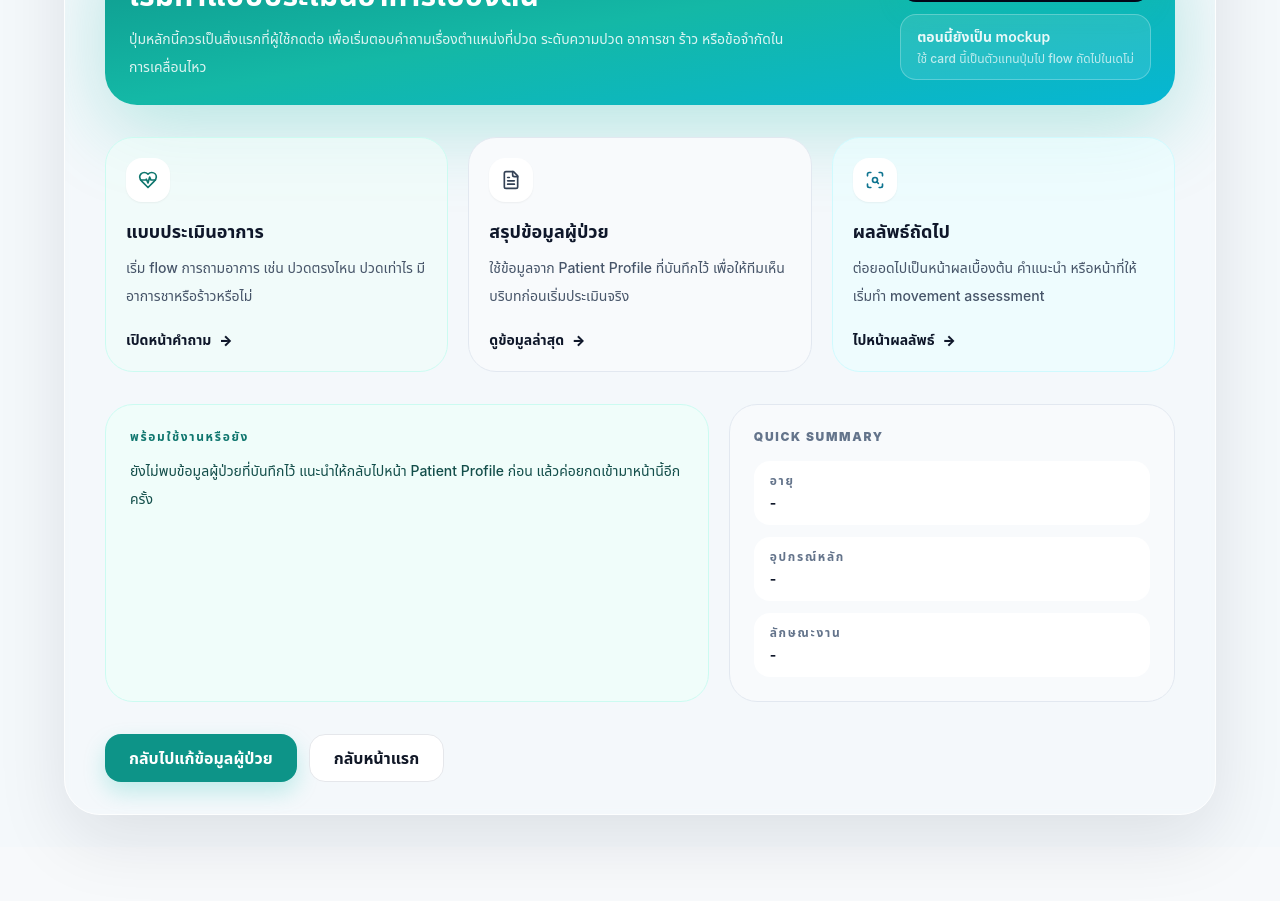
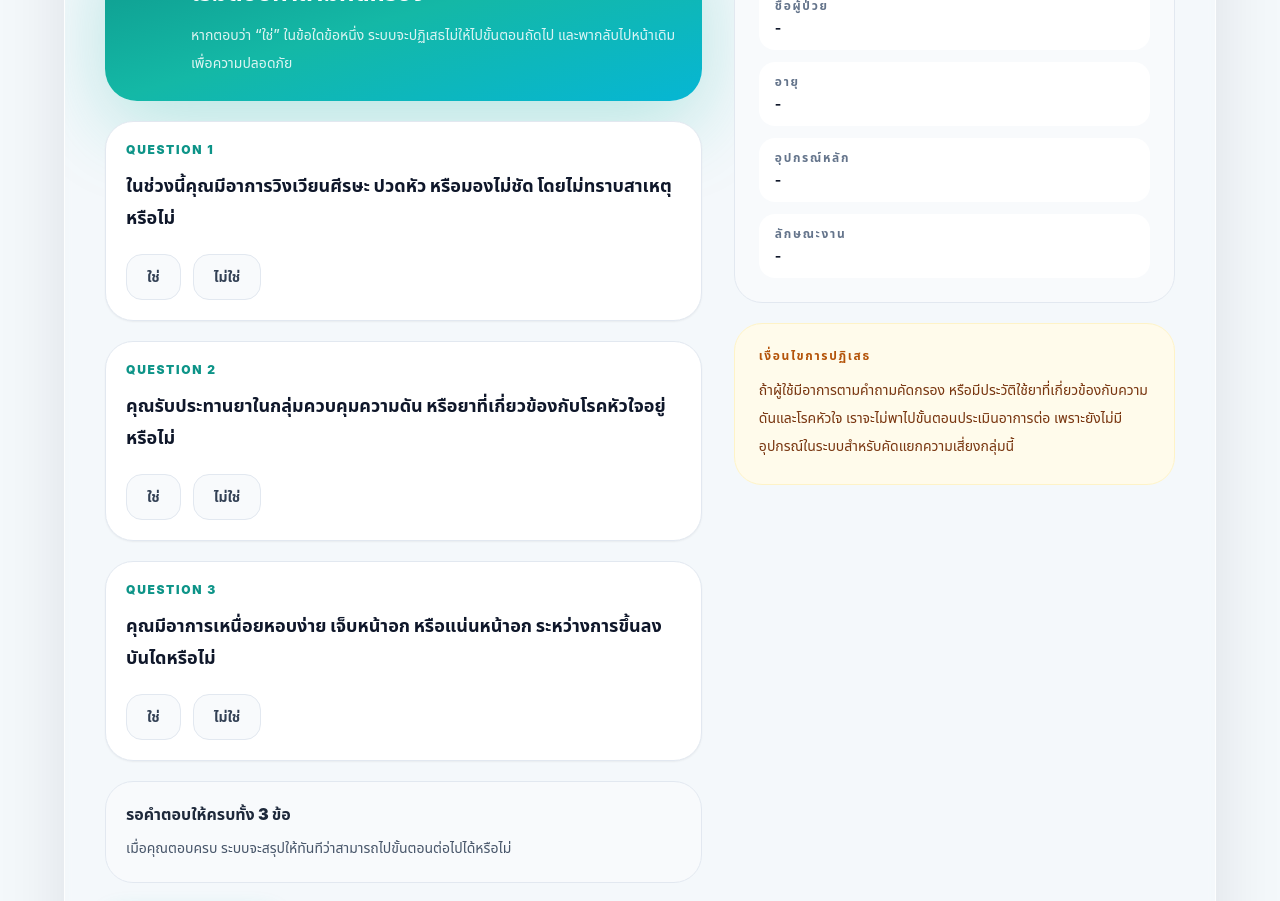
Before and after one commit to jimalike/minihack4, a Next.js app: page /assessment in a window 1280 px wide. Shown: the part 420-1321 px from the top of the page. Before the commit the page ends 1267 px from the top, so only its background shows below. Built offline with nearby package versions, Linux system fonts and the light colour scheme.

Commit message:
Add question Assesment

```diff
--- a/app/assessment/page.tsx
+++ b/app/assessment/page.tsx
@@ -1,14 +1,15 @@
 "use client";
 
 import {
+  AlertTriangle,
   ArrowLeft,
   ArrowRight,
+  CheckCircle2,
   ClipboardCheck,
-  FileText,
   HeartPulse,
-  ScanSearch,
 } from "lucide-react";
-import { useEffect, useState } from "react";
+import { useEffect, useMemo, useState } from "react";
+import { useRouter } from "next/navigation";
 
 import { Button } from "@/components/ui/button";
 import { cn } from "@/lib/utils";
@@ -16,6 +17,8 @@ import { cn } from "@/lib/utils";
 const STORAGE_KEY = "office-relief-patient-intake";
 
 type PatientIntake = {
+  firstName?: string;
+  lastName?: string;
   age: string;
   gender: "male" | "female" | "other";
   workDevice: "desktop" | "laptop" | "tablet";
@@ -23,8 +26,20 @@ type PatientIntake = {
   dominantHand: "right" | "left" | "both";
 };
 
+type Answer = "yes" | "no" | null;
+
+const SCREENING_QUESTIONS = [
+  "ในช่วงนี้คุณมีอาการวิงเวียนศีรษะ ปวดหัว หรือมองไม่ชัด โดยไม่ทราบสาเหตุหรือไม่",
+  "คุณรับประทานยาในกลุ่มควบคุมความดัน หรือยาที่เกี่ยวข้องกับโรคหัวใจอยู่หรือไม่",
+  "คุณมีอาการเหนื่อยหอบง่าย เจ็บหน้าอก หรือแน่นหน้าอก ระหว่างการขึ้นลงบันไดหรือไม่",
+] as const;
+
 export default function AssessmentPage() {
+  const router = useRouter();
   const [savedProfile, setSavedProfile] = useState<PatientIntake | null>(null);
+  const [answers, setAnswers] = useState<Answer[]>([null, null, null]);
+  const [redirecting, setRedirecting] = useState(false);
+  const [showRiskPopup, setShowRiskPopup] = useState(false);
 
   useEffect(() => {
     const raw = window.localStorage.getItem(STORAGE_KEY);
@@ -32,9 +47,29 @@ export default function AssessmentPage() {
     try {
       setSavedProfile(JSON.parse(raw) as PatientIntake);
     } catch {
-      // ignore bad local data
+      // ignore malformed local data
     }
   }, []);
+
+  const allAnswered = answers.every((answer) => answer !== null);
+  const hasRiskAnswer = answers.some((answer) => answer === "yes");
+  const canContinue = allAnswered && !hasRiskAnswer;
+
+  useEffect(() => {
+    if (!hasRiskAnswer) return;
+    setShowRiskPopup(true);
+    setRedirecting(true);
+    const timer = window.setTimeout(() => {
+      router.push("/");
+    }, 10000);
+    return () => window.clearTimeout(timer);
+  }, [hasRiskAnswer, router]);
+
+  const patientName = useMemo(() => {
+    if (!savedProfile) return "-";
+    const fullName = [savedProfile.firstName, savedProfile.lastName].filter(Boolean).join(" ").trim();
+    return fullName || "-";
+  }, [savedProfile]);
 
   return (
     <div className="min-h-screen bg-[#f4f8fb] px-4 py-8 text-slate-900 sm:px-6 lg:px-8">
@@ -56,7 +91,7 @@ export default function AssessmentPage() {
                   <div
                     className={cn(
                       "inline-flex items-center gap-2 rounded-full px-3 py-1.5 text-sm font-bold",
-                      item.active ? "bg-teal-600 text-white" : "bg-white text-slate-600 border border-slate-200",
+                      item.active ? "bg-teal-600 text-white" : "border border-slate-200 bg-white text-slate-600",
                     )}
                   >
                     <span
@@ -76,13 +111,13 @@ export default function AssessmentPage() {
 
             <div className="mt-6 flex flex-col gap-4 lg:flex-row lg:items-end lg:justify-between">
               <div className="max-w-3xl">
-                <p className="text-[11px] font-black uppercase tracking-[0.18em] text-teal-600">Next Step Mockup</p>
+                <p className="text-[11px] font-black uppercase tracking-[0.18em] text-teal-600">Screening Gate</p>
                 <h1 className="mt-2 text-3xl font-black tracking-tight text-slate-900 sm:text-4xl">
-                  เลือกขั้นตอนถัดไปของการประเมินอาการ
+                  แบบคัดกรองก่อนเริ่มประเมินอาการ
                 </h1>
                 <p className="mt-3 text-sm font-medium leading-7 text-slate-600 sm:text-base">
-                  หลังจากบันทึกข้อมูลผู้ป่วยแล้ว หน้านี้ควรเป็นจุดที่ชวนให้ผู้ใช้ไปต่อได้ง่าย ว่าจะเริ่มทำแบบประเมินอาการ
-                  ดูข้อมูลสรุป หรือไปยังผลลัพธ์เบื้องต้นของระบบ
+                  เนื่องจากเรายังไม่มีอุปกรณ์สำหรับวัดความดันหรือประเมินภาวะเสี่ยงเฉพาะทางในระบบ
+                  จึงต้องมีคำถามคัดกรองก่อนทุกครั้ง หากเข้าข่ายความเสี่ยง ระบบจะไม่พาไปขั้นตอนถัดไป
                 </p>
               </div>
 
@@ -92,134 +127,175 @@ export default function AssessmentPage() {
             </div>
           </div>
 
-          <div className="px-8 py-8 sm:px-10">
+          <div className="grid gap-8 px-8 py-8 lg:grid-cols-[1.15fr_0.85fr] sm:px-10">
+            <section className="space-y-5">
               <div className="rounded-[32px] bg-gradient-to-br from-teal-600 via-teal-500 to-cyan-500 p-6 text-white shadow-[0_24px_80px_rgba(20,184,166,0.28)]">
-              <div className="flex flex-col gap-6 lg:flex-row lg:items-center lg:justify-between">
-                <div className="max-w-2xl">
+                <div className="flex items-start gap-4">
+                  <div className="rounded-2xl bg-white/10 p-3">
+                    <HeartPulse size={22} />
+                  </div>
+                  <div>
                     <p className="text-[11px] font-black uppercase tracking-[0.16em] text-white/75">Primary Action</p>
-                  <h2 className="mt-2 text-2xl font-black sm:text-3xl">เริ่มทำแบบประเมินอาการเบื้องต้น</h2>
+                    <h2 className="mt-2 text-2xl font-black">เริ่มตอบคำถามคัดกรอง</h2>
                     <p className="mt-3 text-sm font-medium leading-7 text-white/85">
-                    ปุ่มหลักนี้ควรเป็นสิ่งแรกที่ผู้ใช้กดต่อ เพื่อเริ่มตอบคำถามเรื่องตำแหน่งที่ปวด ระดับความปวด อาการชา ร้าว
-                    หรือข้อจำกัดในการเคลื่อนไหว
+                      หากตอบว่า “ใช่” ในข้อใดข้อหนึ่ง ระบบจะปฏิเสธไม่ให้ไปขั้นตอนถัดไป และพากลับไปหน้าเดิมเพื่อความปลอดภัย
                     </p>
-                </div>
-
-                <div className="flex min-w-[240px] flex-col gap-3">
-                  <Button asChild className="h-12 rounded-2xl bg-slate-950 text-base hover:bg-black">
-                    <a href="/persona">
-                      เริ่มแบบประเมิน
-                      <ArrowRight size={16} />
-                    </a>
-                  </Button>
-                  <div className="rounded-2xl border border-white/25 bg-white/10 px-4 py-3 text-sm font-semibold text-white/90">
-                    ตอนนี้ยังเป็น mockup
-                    <span className="mt-1 block text-xs font-medium text-white/70">
-                      ใช้ card นี้เป็นตัวแทนปุ่มไป flow ถัดไปในเดโม่
-                    </span>
-                  </div>
                   </div>
                 </div>
               </div>
 
-            <div className="mt-8 grid gap-5 lg:grid-cols-3">
-              <ActionCard
-                accent="teal"
-                cta="เปิดหน้าคำถาม"
-                desc="เริ่ม flow การถามอาการ เช่น ปวดตรงไหน ปวดเท่าไร มีอาการชาหรือร้าวหรือไม่"
-                icon={<HeartPulse size={20} />}
-                title="แบบประเมินอาการ"
+              {SCREENING_QUESTIONS.map((question, index) => (
+                <QuestionCard
+                  answer={answers[index]}
+                  index={index}
+                  key={question}
+                  onAnswer={(value) =>
+                    setAnswers((current) => current.map((item, itemIndex) => (itemIndex === index ? value : item)))
+                  }
+                  question={question}
                 />
-              <ActionCard
-                accent="slate"
-                cta="ดูข้อมูลล่าสุด"
-                desc="ใช้ข้อมูลจาก Patient Profile ที่บันทึกไว้ เพื่อให้ทีมเห็นบริบทก่อนเริ่มประเมินจริง"
-                icon={<FileText size={20} />}
-                title="สรุปข้อมูลผู้ป่วย"
-              />
-              <ActionCard
-                accent="cyan"
-                cta="ไปหน้าผลลัพธ์"
-                desc="ต่อยอดไปเป็นหน้าผลเบื้องต้น คำแนะนำ หรือหน้าที่ให้เริ่มทำ movement assessment"
-                icon={<ScanSearch size={20} />}
-                title="ผลลัพธ์ถัดไป"
-              />
+              ))}
+
+              <div
+                className={cn(
+                  "rounded-[28px] border p-5",
+                  canContinue
+                    ? "border-emerald-200 bg-emerald-50"
+                    : "border-slate-200 bg-slate-50",
+                )}
+              >
+                {canContinue ? (
+                  <div className="flex gap-3">
+                    <CheckCircle2 className="mt-0.5 text-emerald-600" size={20} />
+                    <div>
+                      <h3 className="text-base font-black text-emerald-700">ผ่านการคัดกรองเบื้องต้น</h3>
+                      <p className="mt-2 text-sm font-medium leading-7 text-emerald-700">
+                        สามารถไปขั้นตอนถัดไปของการประเมินอาการได้
+                      </p>
+                    </div>
+                  </div>
+                ) : (
+                  <div>
+                    <h3 className="text-base font-black text-slate-800">รอคำตอบให้ครบทั้ง 3 ข้อ</h3>
+                    <p className="mt-2 text-sm font-medium leading-7 text-slate-600">
+                      เมื่อคุณตอบครบ ระบบจะสรุปให้ทันทีว่าสามารถไปขั้นตอนต่อไปได้หรือไม่
+                    </p>
+                  </div>
+                )}
               </div>
 
-            <div className="mt-8 grid gap-5 lg:grid-cols-[1.15fr_0.85fr]">
-              <div className="rounded-[28px] border border-teal-100 bg-teal-50 p-6">
-                <p className="text-xs font-black uppercase tracking-[0.14em] text-teal-700">พร้อมใช้งานหรือยัง</p>
-                <p className="mt-3 text-sm font-medium leading-7 text-teal-900">
-                  {savedProfile
-                    ? "พบข้อมูลผู้ป่วยที่บันทึกไว้แล้ว ดังนั้นหน้านี้สามารถใช้เป็นจุดเริ่มของขั้นตอนประเมินอาการต่อได้ทันที"
-                    : "ยังไม่พบข้อมูลผู้ป่วยที่บันทึกไว้ แนะนำให้กลับไปหน้า Patient Profile ก่อน แล้วค่อยกดเข้ามาหน้านี้อีกครั้ง"}
-                </p>
+              <div className="flex flex-col gap-3 sm:flex-row">
+                <Button asChild className="h-12 rounded-2xl bg-teal-600 px-6 hover:bg-teal-700" disabled={!canContinue}>
+                  <a href="/persona">
+                    ไปขั้นตอนถัดไป
+                    <ArrowRight size={16} />
+                  </a>
+                </Button>
+                <Button asChild className="h-12 rounded-2xl px-6" variant="outline">
+                  <a href="/persona">กลับไปหน้าเดิม</a>
+                </Button>
               </div>
+            </section>
 
+            <aside className="space-y-5">
               <div className="rounded-[28px] border border-slate-200 bg-slate-50 p-6">
                 <p className="text-xs font-black uppercase tracking-[0.14em] text-slate-500">Quick Summary</p>
                 <div className="mt-4 space-y-3">
+                  <SummaryItem label="ชื่อผู้ป่วย" value={patientName} />
                   <SummaryItem label="อายุ" value={savedProfile?.age || "-"} />
                   <SummaryItem label="อุปกรณ์หลัก" value={savedProfile ? deviceText(savedProfile.workDevice) : "-"} />
                   <SummaryItem label="ลักษณะงาน" value={savedProfile ? workStyleText(savedProfile.workStyle) : "-"} />
                 </div>
               </div>
+
+              <div className="rounded-[28px] border border-amber-100 bg-amber-50 p-6">
+                <p className="text-xs font-black uppercase tracking-[0.14em] text-amber-700">เงื่อนไขการปฏิเสธ</p>
+                <p className="mt-3 text-sm font-medium leading-7 text-amber-900">
+                  ถ้าผู้ใช้มีอาการตามคำถามคัดกรอง หรือมีประวัติใช้ยาที่เกี่ยวข้องกับความดันและโรคหัวใจ
+                  เราจะไม่พาไปขั้นตอนประเมินอาการต่อ เพราะยังไม่มีอุปกรณ์ในระบบสำหรับคัดแยกความเสี่ยงกลุ่มนี้
+                </p>
+              </div>
+            </aside>
+          </div>
+        </div>
       </div>
 
-            <div className="mt-8 flex flex-col gap-3 sm:flex-row">
-              <Button asChild className="h-12 rounded-2xl bg-teal-600 px-6 hover:bg-teal-700">
-                <a href="/persona">กลับไปแก้ข้อมูลผู้ป่วย</a>
-              </Button>
-              <Button asChild className="h-12 rounded-2xl px-6" variant="outline">
-                <a href="/">กลับหน้าแรก</a>
+      {showRiskPopup ? (
+        <div className="fixed inset-0 z-50 flex items-center justify-center bg-slate-950/45 px-4 backdrop-blur-sm">
+          <div className="w-full max-w-md rounded-[28px] border border-rose-200 bg-white p-6 shadow-[0_24px_80px_rgba(15,23,42,0.22)]">
+            <div className="flex items-start gap-4">
+              <div className="rounded-2xl bg-rose-100 p-3 text-rose-600">
+                <AlertTriangle size={22} />
+              </div>
+              <div>
+                <h2 className="text-xl font-black text-rose-700">ไม่สามารถไปขั้นตอนถัดไปได้</h2>
+                <p className="mt-3 text-sm font-medium leading-7 text-slate-700">
+                  พบคำตอบที่เข้าข่ายความเสี่ยงจากแบบคัดกรอง ระบบจะหยุด flow การประเมินไว้ก่อน
+                  และพากลับไปหน้าแรกสุด
+                </p>
+                {redirecting ? (
+                  <p className="mt-3 text-sm font-bold text-rose-700">กำลังกลับไปหน้าแรกใน 10 วินาที...</p>
+                ) : null}
+                <div className="mt-5">
+                  <Button
+                    className="h-11 rounded-2xl bg-rose-600 px-5 hover:bg-rose-700"
+                    onClick={() => router.push("/")}
+                    type="button"
+                  >
+                    กลับหน้าแรก
                   </Button>
                 </div>
               </div>
             </div>
           </div>
         </div>
+      ) : null}
+    </div>
   );
 }
 
-function ActionCard({
-  accent,
-  icon,
-  title,
-  desc,
-  cta,
+function QuestionCard({
+  index,
+  question,
+  answer,
+  onAnswer,
 }: {
-  accent: "teal" | "slate" | "cyan";
-  icon: React.ReactNode;
-  title: string;
-  desc: string;
-  cta: string;
+  index: number;
+  question: string;
+  answer: Answer;
+  onAnswer: (value: Answer) => void;
 }) {
   return (
+    <div className="rounded-[28px] border border-slate-200 bg-white p-5 shadow-sm">
+      <p className="text-xs font-black uppercase tracking-[0.14em] text-teal-600">Question {index + 1}</p>
+      <h2 className="mt-3 text-lg font-black leading-8 text-slate-900">{question}</h2>
+      <div className="mt-5 flex flex-col gap-3 sm:flex-row">
         <button
           className={cn(
-        "group rounded-[28px] border p-5 text-left transition hover:-translate-y-1 hover:shadow-lg",
-        accent === "teal" && "border-teal-100 bg-teal-50/70 hover:border-teal-200",
-        accent === "slate" && "border-slate-200 bg-slate-50 hover:border-slate-300",
-        accent === "cyan" && "border-cyan-100 bg-cyan-50/70 hover:border-cyan-200",
+            "rounded-2xl border px-5 py-3 text-sm font-bold transition",
+            answer === "yes"
+              ? "border-rose-500 bg-rose-50 text-rose-700"
+              : "border-slate-200 bg-slate-50 text-slate-700 hover:border-rose-200 hover:bg-rose-50/60",
           )}
+          onClick={() => onAnswer("yes")}
           type="button"
         >
-      <div
+          ใช่
+        </button>
+        <button
           className={cn(
-          "flex h-11 w-11 items-center justify-center rounded-2xl bg-white shadow-sm",
-          accent === "teal" && "text-teal-700",
-          accent === "slate" && "text-slate-700",
-          accent === "cyan" && "text-cyan-700",
+            "rounded-2xl border px-5 py-3 text-sm font-bold transition",
+            answer === "no"
+              ? "border-emerald-500 bg-emerald-50 text-emerald-700"
+              : "border-slate-200 bg-slate-50 text-slate-700 hover:border-emerald-200 hover:bg-emerald-50/60",
           )}
+          onClick={() => onAnswer("no")}
+          type="button"
         >
-        {icon}
+          ไม่ใช่
+        </button>
       </div>
-      <h2 className="mt-4 text-lg font-black text-slate-900">{title}</h2>
-      <p className="mt-2 text-sm font-medium leading-7 text-slate-600">{desc}</p>
-      <div className="mt-5 inline-flex items-center gap-2 text-sm font-black text-slate-900">
-        <span>{cta}</span>
-        <span className="transition group-hover:translate-x-1">→</span>
     </div>
-    </button>
   );
 }
 
```
Also changed, not shown: app/persona/page.tsx (+0 -113 lines), 1 other file (tests, documents, lock files or other folders). Lines whose indentation alone changed are shown as unchanged.
